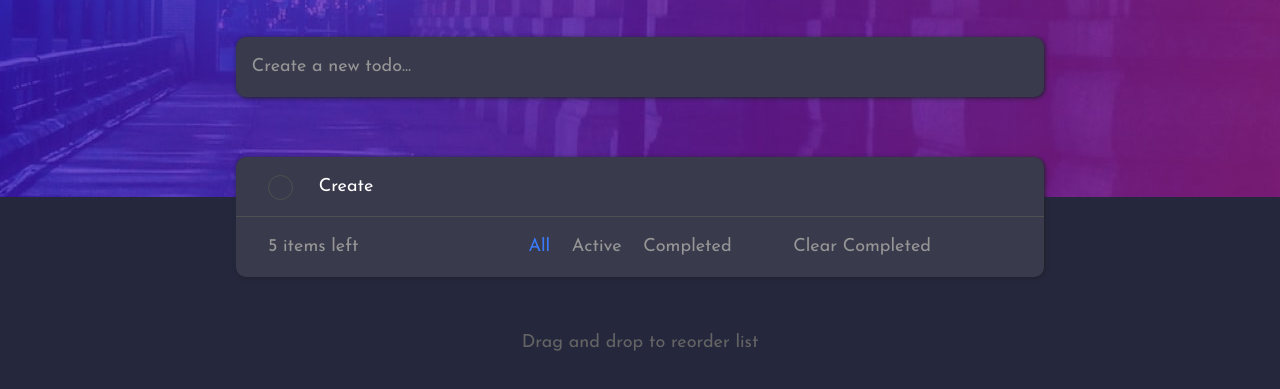
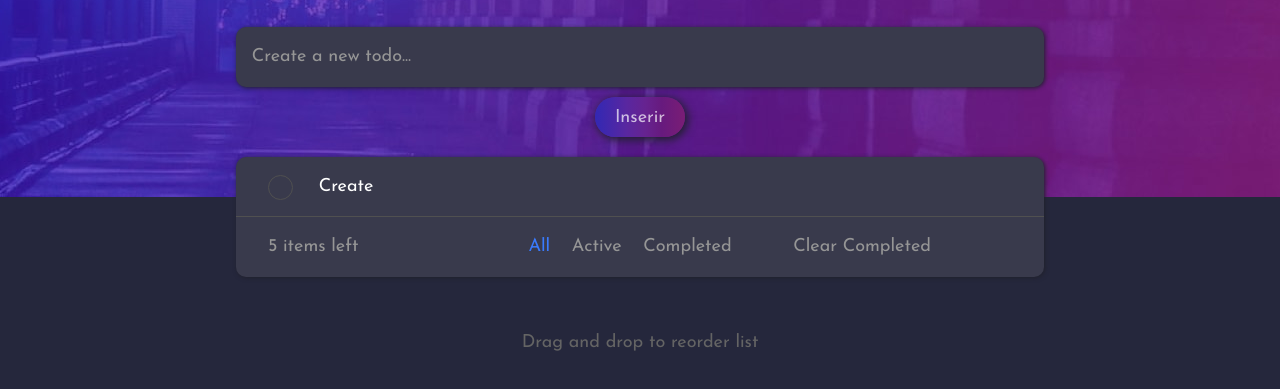
Before and after one commit to Eder-Queiroz/Project_TODO, a plain HTML site: page index.html in a window 1280 px wide. Shown: the part 103-492 px from the top of the page. Drawn offline with Linux system fonts and the light colour scheme.

Commit message:
criação do botão
criei botão para enviar as tasks (html e css)

```diff
--- a/css/style.css
+++ b/css/style.css
@@ -75,7 +75,7 @@ section.main{
 */
 
 input[type=text]{
-    margin-top: 40px;
+    margin-top: 30px;
     width: 100%;
     height: 60px;
     padding-left: 2%;
@@ -91,6 +91,40 @@ input[type=text]{
 
 input[type=text]::placeholder{
     color: rgb(150,150,150);
+}
+
+button{
+    cursor: pointer;
+    margin-top: 10px;
+    position: relative;
+    left: 50%;
+    transform: translateX(-50%);
+    width: 90px;
+    height: 40px;
+    border-radius: 20px;
+    border: 0;
+    /* gradient */
+
+    background: rgba(50,40,180,1);
+    background: -moz-linear-gradient(left, rgba(50,40,180,1) 0%, rgba(89,39,160,1) 35%, rgba(102,35,144,1) 56%, rgba(103,26,126,1) 74%, rgba(122,29,117,1) 100%);
+    background: -webkit-gradient(left top, right top, color-stop(0%, rgba(50,40,180,1)), color-stop(35%, rgba(89,39,160,1)), color-stop(56%, rgba(102,35,144,1)), color-stop(74%, rgba(103,26,126,1)), color-stop(100%, rgba(122,29,117,1)));
+    background: -webkit-linear-gradient(left, rgba(50,40,180,1) 0%, rgba(89,39,160,1) 35%, rgba(102,35,144,1) 56%, rgba(103,26,126,1) 74%, rgba(122,29,117,1) 100%);
+    background: -o-linear-gradient(left, rgba(50,40,180,1) 0%, rgba(89,39,160,1) 35%, rgba(102,35,144,1) 56%, rgba(103,26,126,1) 74%, rgba(122,29,117,1) 100%);
+    background: -ms-linear-gradient(left, rgba(50,40,180,1) 0%, rgba(89,39,160,1) 35%, rgba(102,35,144,1) 56%, rgba(103,26,126,1) 74%, rgba(122,29,117,1) 100%);
+    background: linear-gradient(to right, rgba(50,40,180,1) 0%, rgba(89,39,160,1) 35%, rgba(102,35,144,1) 56%, rgba(103,26,126,1) 74%, rgba(122,29,117,1) 100%);
+    filter: progid:DXImageTransform.Microsoft.gradient( startColorstr='#3228b4', endColorstr='#7a1d75', GradientType=1 );
+
+    /* === */
+
+    --shadow: 2px 2px 8px 1px hsl(235, 16%, 15%);
+    box-shadow: var(--shadow);
+    color: rgba(255,255,255,.7);
+}
+
+button:hover{
+    width: 92px;
+    height: 42px;
+    color: rgba(255,255,255,1);
 }
 
 /* ==== */
--- a/index.html
+++ b/index.html
@@ -28,6 +28,7 @@
             <div class="clear"></div><!--clear-->
 
             <input type="text" name="name" id="name" placeholder="Create a new todo...">
+            <button onclick="creatTask()">Inserir</button>
 
         </div><!--center-->
 
```
